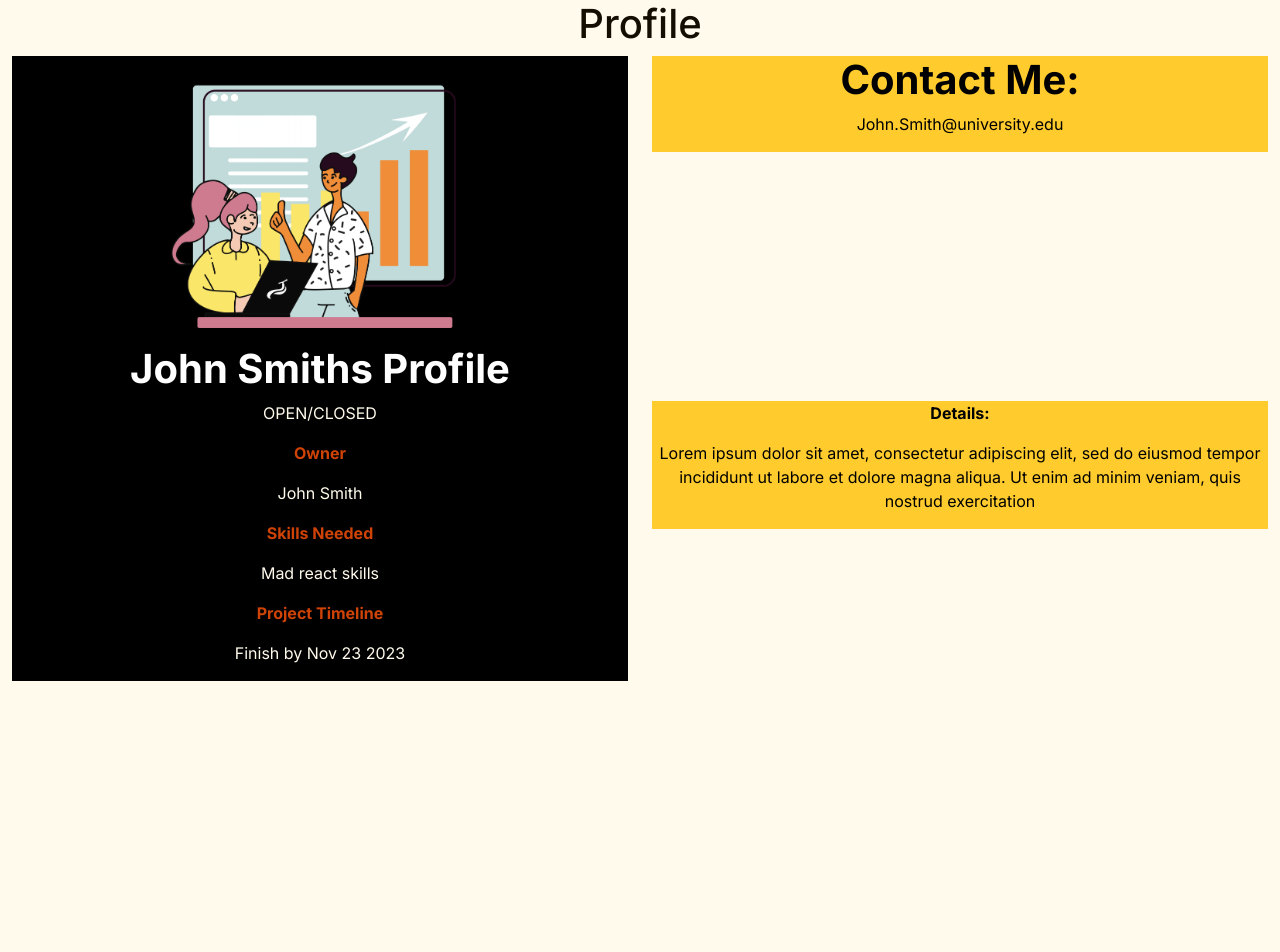
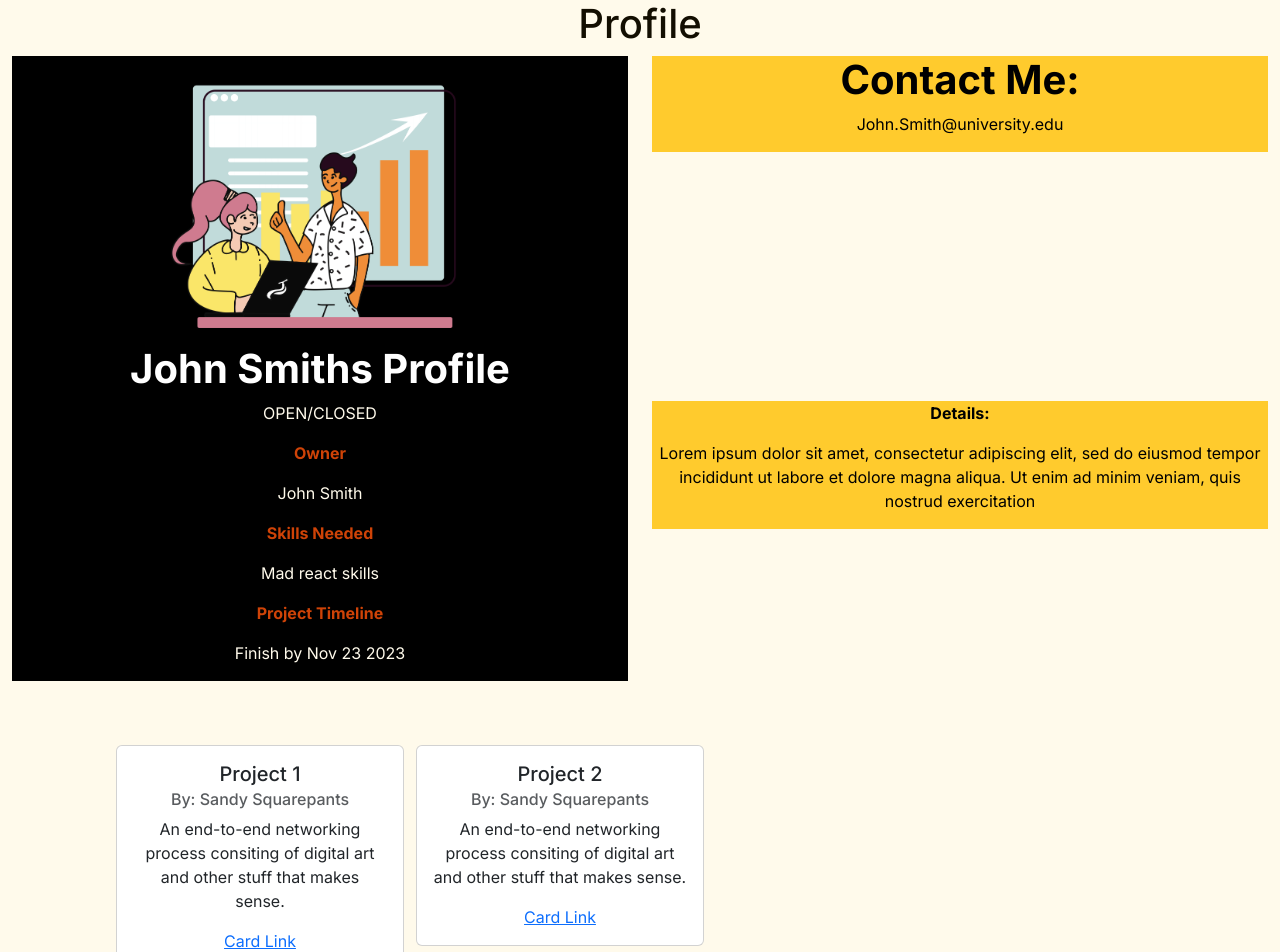
Before and after one commit to ThomasD0213/teamtwo, a Next.js app in the folder front-end/: page /profilePage in a window 1280 px wide. Shown: the top 952 px of the page. Before the commit the page ends 800 px from the top, so only its background shows below. Built offline with nearby package versions, Linux system fonts and the light colour scheme.

Commit message:
inserted projects into profile page

```diff
--- a/front-end/src/app/profilePage/page.tsx
+++ b/front-end/src/app/profilePage/page.tsx
@@ -3,12 +3,13 @@ import Tab from 'react-bootstrap/Tab';
 import Tabs from 'react-bootstrap/Tabs';
 import './profile.css';
 import Image from 'react-bootstrap/Image'
-import {Badge, Stack, Button, Container, Row, Col} from "../../../node_modules/react-bootstrap/esm/index";
+import {Badge, Stack, Button, Container, Row, Col, Card} from "../../../node_modules/react-bootstrap/esm/index";
 import { Dropdown, Nav, NavDropdown, NavItem, NavItemProps } from 'react-bootstrap';
 import team from './images/working-together.png';
 
 function profile() {
   return (
+    <div>
     <div>
     <h1>Profile</h1>
 
@@ -48,8 +49,58 @@ function profile() {
                     </div>
                 </Col>
             </Row>
+
         </Container>
 
+    </div>
+    {/* <Row>
+        <Col lg={4}>
+          {productList && productList.map(product =>{
+            const {id, title, price, category,description,image} = product;
+            return(
+            <>
+              <Card key={id} className="productlist">
+                <Card.Img variant="top" src={"#"} />
+                <Card.Body>
+                  <Card.Title>{title}</Card.Title>
+                  <Card.Text>{description}</Card.Text>
+                  <Card.Text>{category}</Card.Text>
+                  <Card.Text>
+                    {price}
+                  </Card.Text>
+                  <Button variant="primary">Add to cart</Button>
+                </Card.Body>
+              </Card>
+            </>
+            )
+          })}
+        </Col>
+      </Row> */}
+
+    <Row className="listed-profs">
+        <Card style={{ width: '18rem' }}>
+            <Card.Body>
+            <Card.Title>Project 1</Card.Title>
+            <Card.Subtitle className="mb-2 text-muted">By: Sandy Squarepants</Card.Subtitle>
+            <Card.Text>
+            An end-to-end networking process consiting of digital art and other stuff that makes sense.
+            </Card.Text>
+            <Card.Link href="#">Card Link</Card.Link>
+            </Card.Body>
+        </Card>
+        <Col classname="listed-profs">
+        <Card style={{ width: '18rem' }}>
+            <Card.Body>
+            <Card.Title>Project 2</Card.Title>
+            <Card.Subtitle className="mb-2 text-muted">By: Sandy Squarepants</Card.Subtitle>
+            <Card.Text>
+            An end-to-end networking process consiting of digital art and other stuff that makes sense.
+            </Card.Text>
+            <Card.Link href="#">Card Link</Card.Link>
+            </Card.Body>
+        </Card>
+        </Col>
+    </Row>
     </div>
   );
 }
--- a/front-end/src/app/profilePage/profile.css
+++ b/front-end/src/app/profilePage/profile.css
@@ -45,3 +45,11 @@ body {
     border-color:#CF4307;
     border-width: 1px;
 }
+.listed-profs{
+    justify-content: center;
+    padding-top: 5%;
+    padding-left: 10%;
+    padding-right: 10%;
+    padding-bottom:5%;
+    overflow-y: auto;
+}
```
